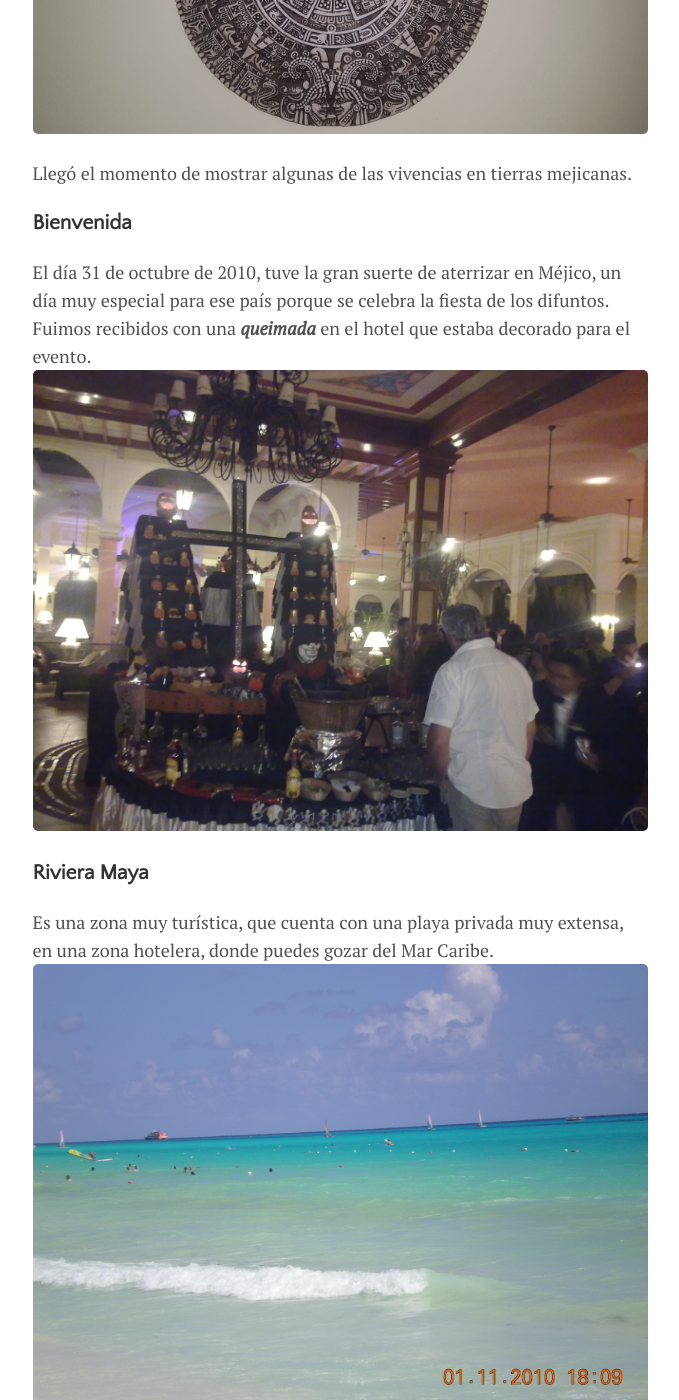
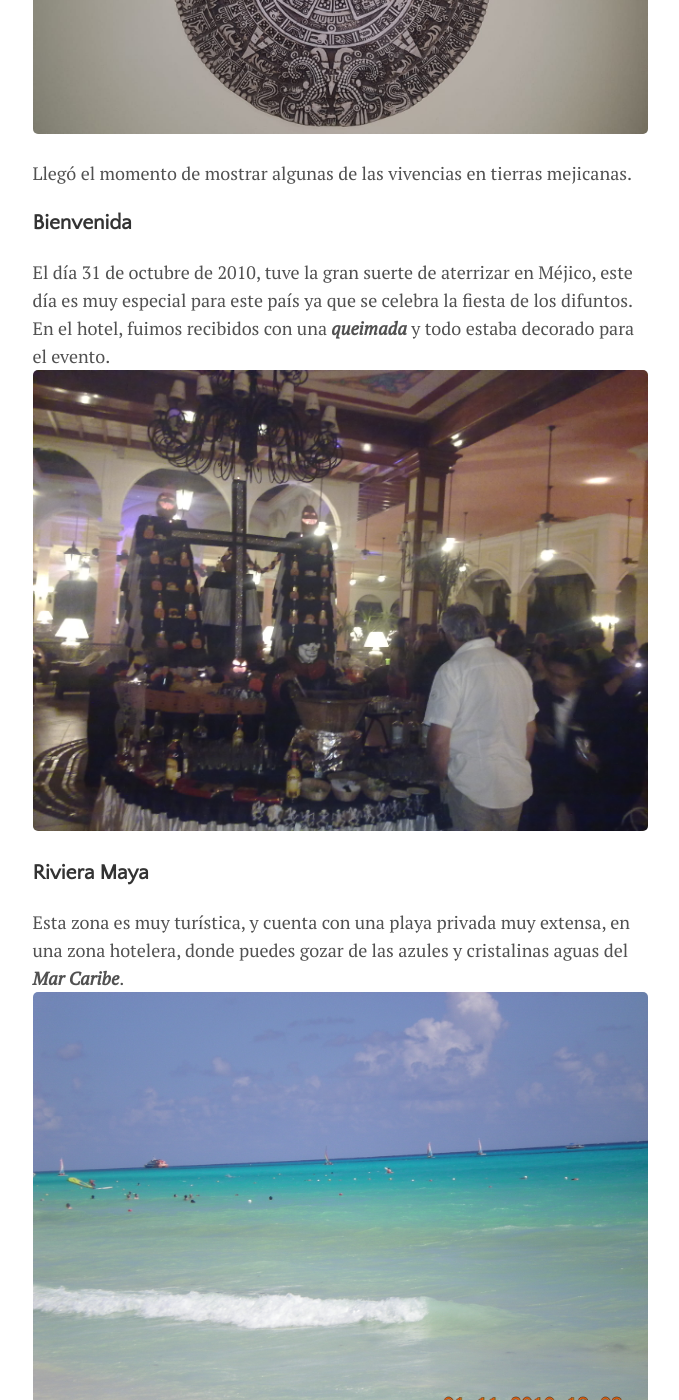
Before and after one commit to moguimon/Viajes, a Jekyll site: the page built from _posts/2020-11-24-ViajeMejico.md, in a window 1280 px wide and 1400 px high, scrolled down 431 px. Shown: the whole window, without its empty margins (300-979 px from the left). Built offline with Jekyll 4.4.1, drawn with Linux system fonts in a browser that asks for light colours; some of the changed text lies outside the part shown.

Commit message:
Update 2020-11-24-ViajeMejico.md

```diff
--- a/_posts/2020-11-24-ViajeMejico.md
+++ b/_posts/2020-11-24-ViajeMejico.md
@@ -10,17 +10,17 @@ image: Mejico.jpg
 Llegó el momento de mostrar algunas de las vivencias en tierras mejicanas.
 
 ### Bienvenida
-El día 31 de octubre de 2010, tuve la gran suerte de aterrizar en Méjico, un día muy especial para ese país porque se celebra la fiesta de los difuntos. Fuimos recibidos con una ___queimada___ en el hotel que estaba decorado para el evento.
+El día 31 de octubre de 2010, tuve la gran suerte de aterrizar en Méjico, este día es muy especial para este país ya que se celebra la fiesta de los difuntos. En el hotel, fuimos recibidos con una ___queimada___ y todo estaba decorado para el evento.
 ![Imágenes Bienvenida]({{site.baseurl}}/assets/img/Bienvenida.jpg)
 
 ### Riviera Maya
-Es una zona muy turística, que cuenta con una playa privada muy extensa, en una zona hotelera, donde puedes gozar del Mar Caribe.
+Esta zona es muy turística, y cuenta con una playa privada muy extensa, en una zona hotelera, donde puedes gozar de las azules y cristalinas aguas del ___Mar Caribe___.
 ![Imágenes de Playa del Carmen]({{site.baseurl}}/assets/img/PlayaCarmen.jpg)
 
 ### Chichén Itzá
-Tras un largo paseo hasta llegar a la zona oriente de la península del Yucatán, llegamos a ver una de las siete maravillas del mundo, las pirámides de ___Chichén Itzá___.
+Tras un largo paseo en autobús hasta llegar a la zona oriente, en la península del Yucatán, pudimos a ver una de las siete maravillas del mundo, las pirámides de ___Chichén Itzá___.
 ![Imagen de Chichen Itza]({{site.baseurl}}/assets/img/ChichenItza.jpg)
 
 ### Ruinas de Tulum
-Otra visita obligatoria son las ___ruínas de Tulum___, situadas encima de un acantilado, aquí hay una de las playas más hermosas de la Riviera Maya.
+Otra visita obligatoria son las ___ruínas de Tulum___, situadas encima de un acantilado. En este lugar hay una de las playas más hermosas de la Riviera Maya.
 ![Imagen de Tulum]({{site.baseurl}}/assets/img/Tulum.jpg)
```
